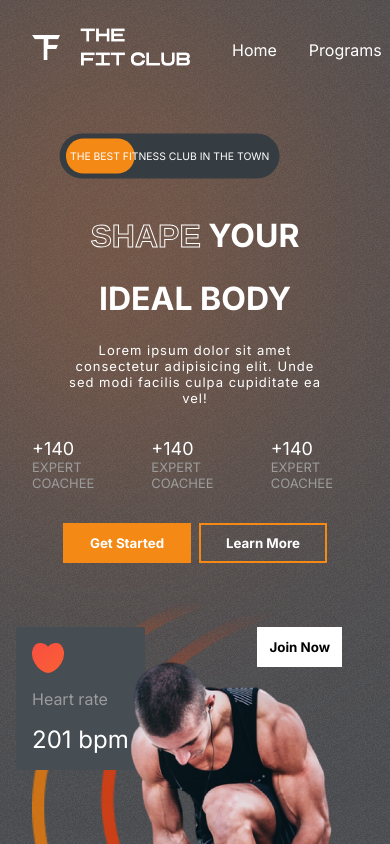
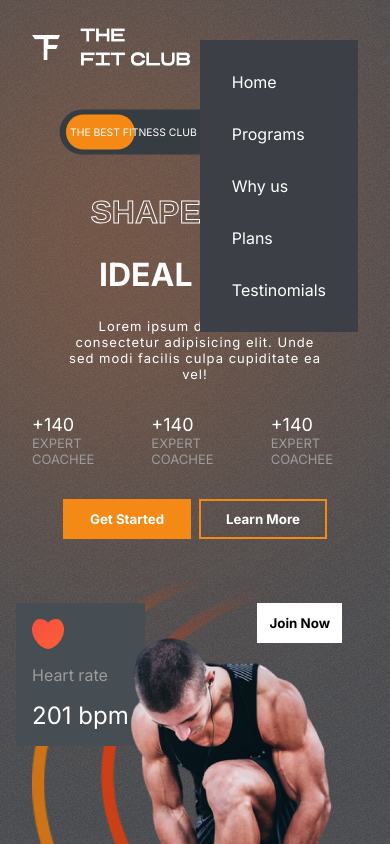
Before and after one commit to Amaar015/FitGym-Club-Starter, a React (Create React App) app: page / in a window 390 px wide. Shown: the top 844 px of the page. Built offline with nearby package versions, Linux system fonts and the light colour scheme.

Commit message:
navbar responsive

```diff
--- a/src/Component/Header/Header.css
+++ b/src/Component/Header/Header.css
@@ -20,3 +20,16 @@
 .header-menu li:hover{
     color: var(--orange);
 }
+@media (max-width:786px){
+ .header > :nth-child(2){
+    position: fixed;
+    right: 2rem;
+    z-index: 99;
+ }
+ .header-menu{
+    flex-direction: column;
+    background-color: var(--appColor);
+    padding: 2rem;
+ }
+
+}
--- a/src/Component/Header/Header.js
+++ b/src/Component/Header/Header.js
@@ -1,10 +1,17 @@
-import React from 'react'
+import React, { useState } from 'react'
 import './Header.css';
 import logo from './../../assets/logo.png';
 const Header = () => {
-  return (
+       const mobile=window.innerWidth<=786? true:false;
+       const [menuOpened,SetmenuOpened]=useState(false);
+     return (
    <div className="header">
             <img src={logo} alt=""  className='logo'/>
+              {/* {(menuOpened===false && menuOpened===true)?{
+                <div>
+
+                </div>
+              }} */}
             <ul className='header-menu'>
                 <li>Home</li>
                 <li>Programs</li>
```
